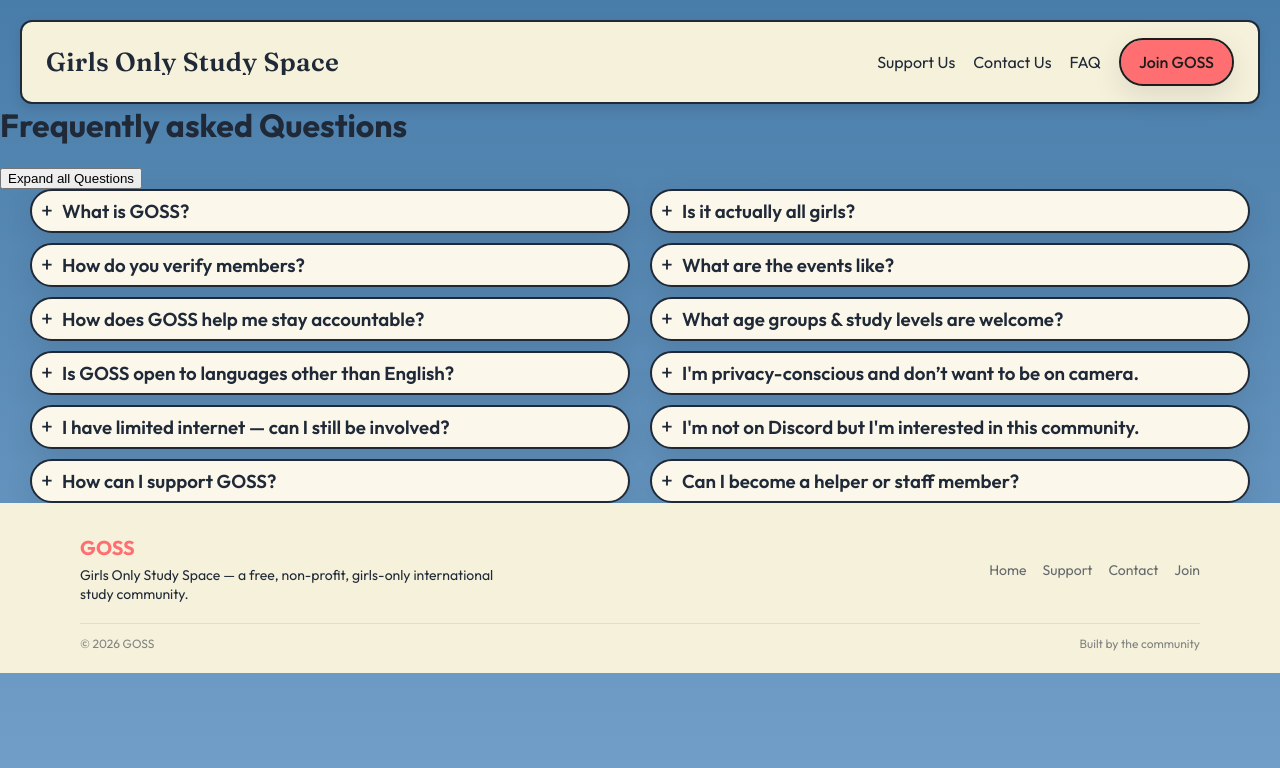
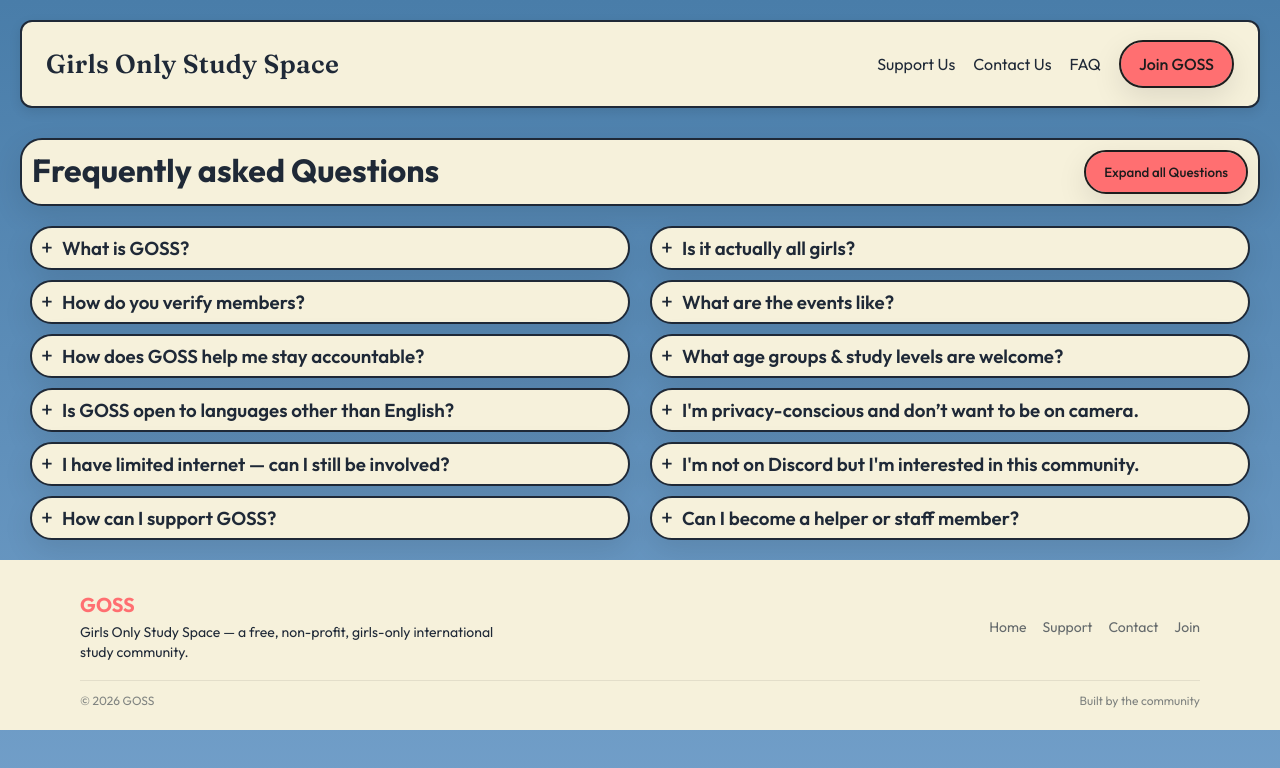
Before and after one commit to GirlsOnlyDiscord/girlsonlydiscord.github.io, a React (Vite) app in the folder goss-mvp/: page /faq in a window 1280 px wide. Shown: the top 768 px of the page. Built offline with nearby package versions, Linux system fonts and the light colour scheme.

Commit message:
Design mostly done for FAQ

```diff
--- a/goss-mvp/src/pages/FAQ.jsx
+++ b/goss-mvp/src/pages/FAQ.jsx
@@ -11,7 +11,7 @@ export default function FAQ() {
       <main>
           <div className="faqTitleContainer">
             <h1 className="faqTitle">Frequently asked Questions</h1>
-            <button className="faqExpandAllButton">Expand all Questions</button>
+            <button className="btn btnPrimary">Expand all Questions</button>
           </div>
           <Cards />
       </main>
--- a/goss-mvp/src/styles/components/navbar.css
+++ b/goss-mvp/src/styles/components/navbar.css
@@ -19,8 +19,6 @@
   gap: 18px;
   align-items: center;
   border: var(--ink) solid 2px;
-
-  /* critical for flex overflow issues */
   min-width: 500px;
 }
 
@@ -29,8 +27,6 @@
   align-items: center;
   gap: 12px;
   cursor: pointer;
-
-  /* critical for truncation to work */
   min-width: 0;
 }
 
@@ -43,7 +39,7 @@
   font-weight: 600;
   letter-spacing: .3px;
 
-  line-height: 1;
+  line-height: 2;
   white-space: nowrap;
 
   /* prevents “cut off” overflow */
--- a/goss-mvp/src/styles/pages/FAQ.css
+++ b/goss-mvp/src/styles/pages/FAQ.css
@@ -2,7 +2,7 @@
 .cards-wrapper {
   display: flex;
   align-items: flex-start;
-  margin: 0 20px
+  margin: 20px 20px
 }
 
 .cards-column {
@@ -14,7 +14,7 @@
 }
 
 .card {
-  background: var(--brand-cream-card);
+  background: var(--brand-cream);
   border: 2px solid var(--ink);
   border-radius: var(--radius-lg);
   box-shadow: var(--shadow);
@@ -22,7 +22,7 @@
   transition: all 0.3s ease;
 }
 
-p{
+p {
   margin: 0;
 }
 
@@ -75,3 +75,20 @@ p{
     flex-direction: column;
   }
 }
+
+.faqTitleContainer {
+  display: flex;
+  justify-content: space-between;
+  margin:  50px 20px 20px 20px;
+  padding: 10px;
+  background: var(--brand-cream);
+  border: 2px solid var(--ink);
+  border-radius: var(--radius-lg);
+  box-shadow: var(--shadow);
+  overflow: hidden;
+}
+
+.faqTitle{
+  margin: 0;
+
+}
--- a/goss-mvp/src/styles/sections/hero.css
+++ b/goss-mvp/src/styles/sections/hero.css
@@ -54,30 +54,21 @@
   grid-row: 1 / 2;
   place-self: center;
   text-align: center;
+  margin-top: 100px;
 }
 
 /* Kicker line */
 .heroKicker{
   font-family: "Fraunces", serif;
-  font-size: 28px;
+  font-size: 38px;
   font-weight: 500;
   color: rgba(255,255,255,.92);
   margin: 0 0 18px;
 }
 
-/* Word carousel pill */
 .wordCarousel{
   display: inline-block;
-  padding: 4px 10px;
-  border-radius: 999px;
-  background: rgba(255,255,255,.55);
-  border: 1px solid rgba(0,0,0,.10);
-  margin-left: 8px;
   font-family: "Outfit", sans-serif;
-  font-weight: 600;
-
-  /* no looping animation. keep only small hover/micro motion if you want */
-  transition: transform 200ms ease;
 }
 
 .animate-blink {
```
